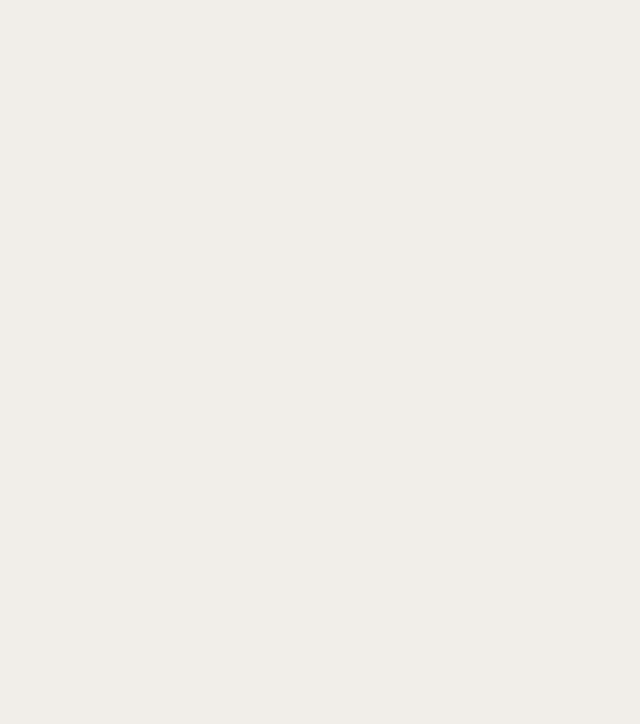
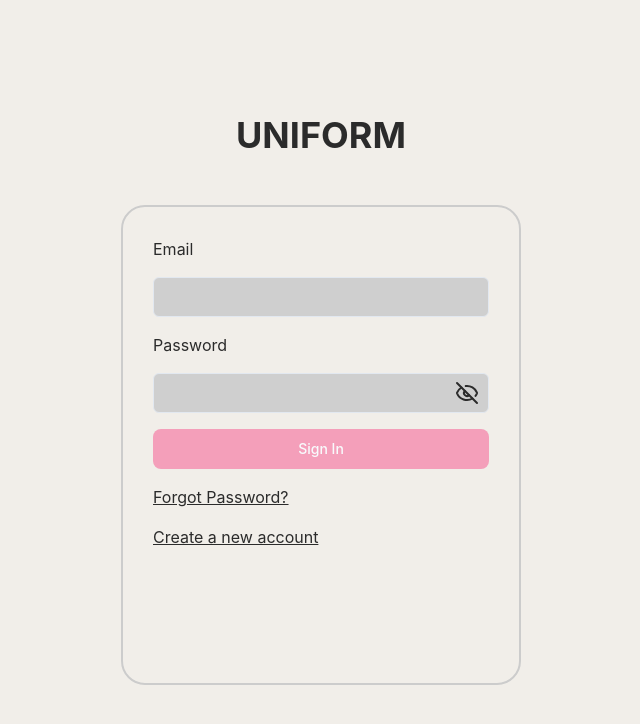
Before and after one commit to devsoc-unsw/trainee-catgirl-24t2, a React (Vite) app in the folder uniforms/: page /login in a window 1280 px wide. Before the commit this address had no page. Shown: the top 724 px of the page, without its empty margins (319-959 px from the left). Built offline with nearby package versions, Linux system fonts and the light colour scheme.

Commit message:
Made Login pages and fixed some of the measurements for card and navbar

```diff
--- a/uniforms/src/App.tsx
+++ b/uniforms/src/App.tsx
@@ -4,6 +4,8 @@ import viteLogo from '/vite.svg';
 import './App.css';
 import ReactDOM from "react-dom/client";
 import { BrowserRouter, Routes, Route } from "react-router-dom";
+
+import Login from "./pages/Login"
 import Forms from "./pages/Forms";
 import Settings from "./pages/Settings";
 import ViewForms from "./pages/ViewForms";
@@ -23,6 +25,7 @@ function App() {
   return (
      <BrowserRouter>
 	<Routes>
+    <Route path="login" element={<Login />} />
 	  <Route path="forms" element={<Forms />} />
     <Route path="settings" element={<Settings />} />
     <Route path="settings/user" element={<UserDetails />} />
--- a/uniforms/src/components/ui/card.tsx
+++ b/uniforms/src/components/ui/card.tsx
@@ -26,7 +26,7 @@ const Card: React.FC<CardProps> = ({ variant }) => {
     :
       /* set mobile card as default */
       <Button
-        className="flex flex-row justify-between items-center rounded-[20px] w-[80vh] max-w-[260px] h-[45px] hover:animate-stretch"
+        className="flex flex-row justify-between items-center rounded-[20px] w-[80vw] max-w-[260px] h-[45px] hover:animate-stretch"
         style={{
           background: `linear-gradient(270deg, rgba(236, 230, 240, 0.00) 0%, #FDD6EB 75.5%), linear-gradient(90deg, rgba(0, 0, 0, 0.25) 0%, rgba(0, 0, 0, 0.25) 100%)`,
           border: 'none',
--- a/uniforms/src/components/ui/navbar.tsx
+++ b/uniforms/src/components/ui/navbar.tsx
@@ -23,10 +23,10 @@ const NavBar: React.FC<NavBarProps> = ( {PageNum, variant} ) => {
 
             {/* Buttons to the center */}
             <div className="flex-grow flex flex-col justify-center items-center gap-[20px]">
-                <Button className="w-[160px] h-[60px] text-[16px]" variant={PageButton(1)}>View Forms</Button>
-                <Button className="w-[160px] h-[60px] text-[16px]" variant={PageButton(2)}>Societies</Button>
-                <Button className="w-[160px] h-[60px] text-[16px]" variant={PageButton(3)}>Manage</Button>
-                <Button className="w-[160px] h-[60px] text-[16px]" variant={PageButton(4)}>Settings</Button>
+                <Button className="w-[80%] max-w-[160px] h-[60px] text-[16px]" variant={PageButton(1)}>View Forms</Button>
+                <Button className="w-[80%] max-w-[160px] h-[60px] text-[16px]" variant={PageButton(2)}>Societies</Button>
+                <Button className="w-[80%] max-w-[160px]] h-[60px] text-[16px]" variant={PageButton(3)}>Manage</Button>
+                <Button className="w-[80%] max-w-[160px] h-[60px] text-[16px]" variant={PageButton(4)}>Settings</Button>
             </div>
 
             {/* Bottom text and logout */}
@@ -46,10 +46,10 @@ const NavBar: React.FC<NavBarProps> = ( {PageNum, variant} ) => {
                 </div>
             </div>
             <div className="flex flex-col justify-center items-center">
-                <Button className="w-[360px] h-[60px] text-[16px] rounded-[0px]" variant={PageButton(1)}>View Forms</Button>
-                <Button className="w-[360px] h-[60px] text-[16px] rounded-[0px]" variant={PageButton(2)}>Societies</Button>
-                <Button className="w-[360px] h-[60px] text-[16px] rounded-[0px]" variant={PageButton(3)}>Manage</Button>
-                <Button className="w-[360px] h-[60px] text-[16px] rounded-[0px]" variant={PageButton(4)}>Settings</Button>
+                <Button className="w-[100%] max-w-[360px] h-[60px] text-[16px] rounded-[0px]" variant={PageButton(1)}>View Forms</Button>
+                <Button className="w-[100%] max-w-[360px] h-[60px] text-[16px] rounded-[0px]" variant={PageButton(2)}>Societies</Button>
+                <Button className="w-[100%] max-w-[360px] h-[60px] text-[16px] rounded-[0px]" variant={PageButton(3)}>Manage</Button>
+                <Button className="w-[100%] max-w-[360px] h-[60px] text-[16px] rounded-[0px]" variant={PageButton(4)}>Settings</Button>
             </div>
         </div>
 }
--- /dev/null
+++ b/uniforms/src/pages/Login.tsx
@@ -0,0 +1,26 @@
+import { Input } from "@/components/ui/input"
+import { Button } from "@/components/ui/button"
+import { EyeOff } from 'lucide-react'
+
+function Login () {
+    return (
+        /*TO DO (maybe with backend): have red text for invalid input (not too important tbh)*/
+        <div className="flex flex-col w-[100vw] h-full items-center justify-center gap-[50px]">
+            <p className="text-4xl font-bold">UNIFORM</p>
+            <div className="flex flex-col items-left w-[50vh] h-[60%] gap-[16px] p-[30px] border-2 rounded-3xl">
+                <p>Email</p>
+                <Input></Input>
+                <p>Password</p>
+                <div className="relative flex flex-row items-center">
+                    <Input></Input>
+                    <EyeOff className="absolute right-[3%]"></EyeOff>
+                </div>
+                <Button>Sign In</Button>
+                <p className="underline">Forgot Password?</p>
+                <p className="underline">Create a new account</p>
+            </div>
+        </div>
+    )
+}
+
+export default Login
```
